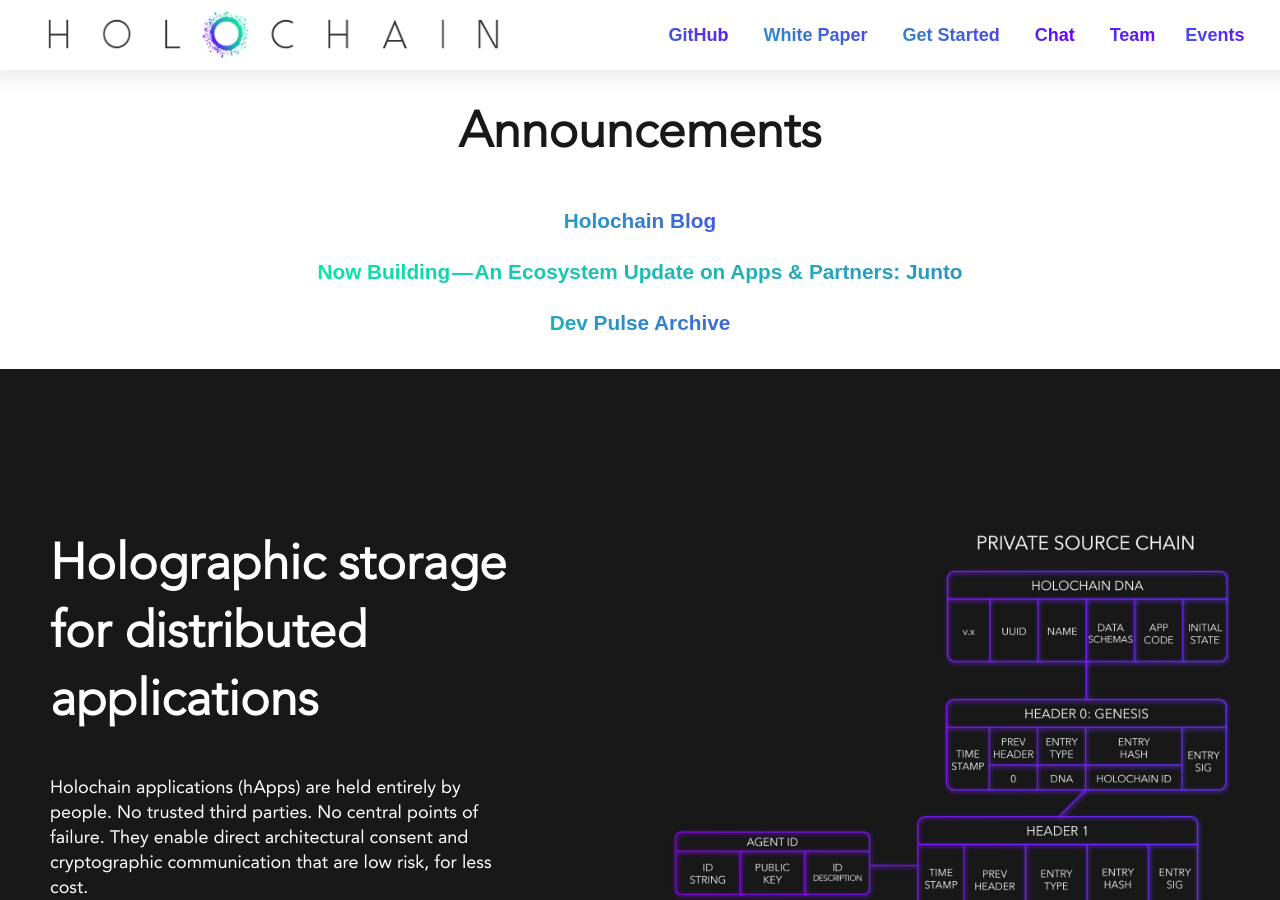
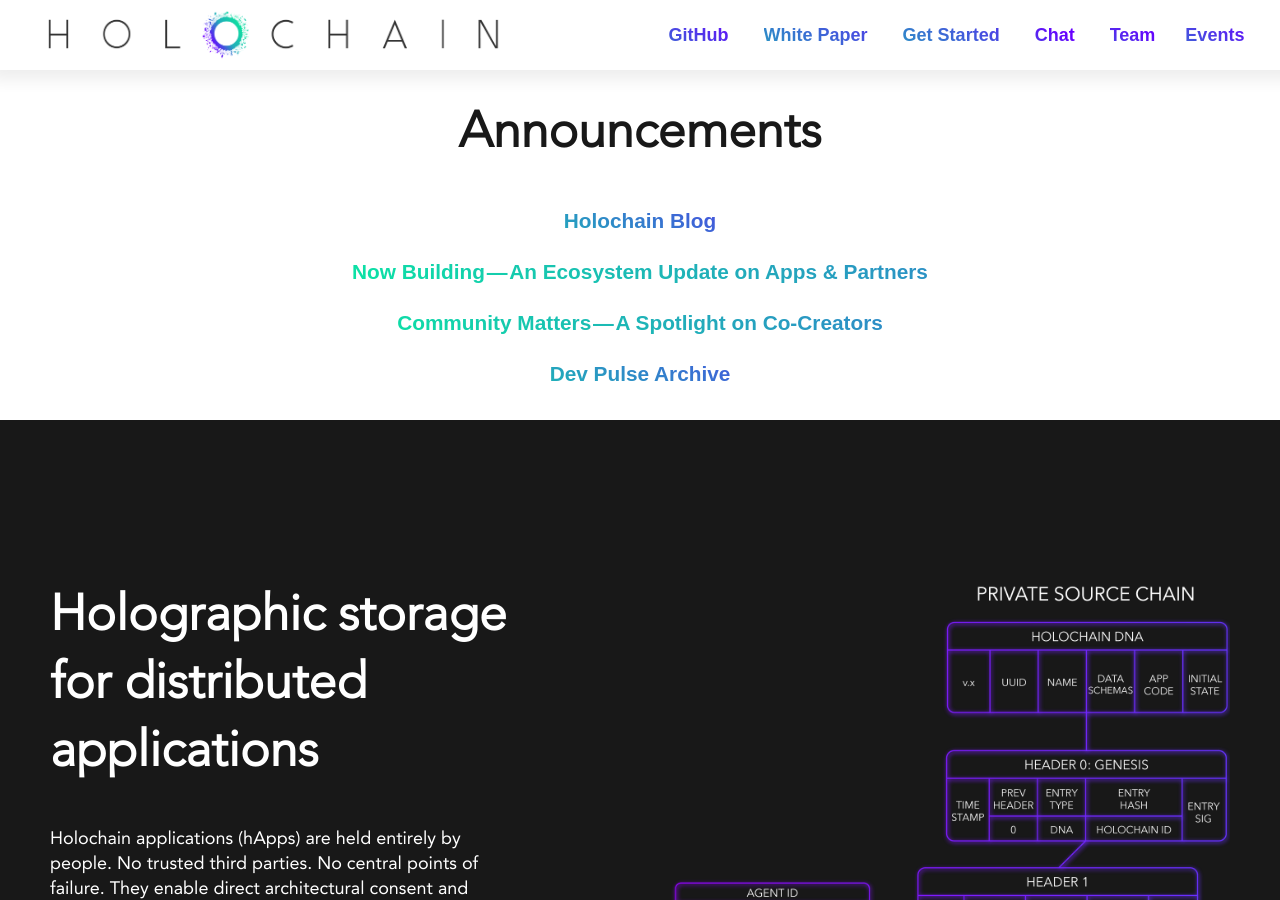
Before and after one commit to holochain/website, a Jekyll site: the page built from index.md, in a window 1280 px wide and 900 px high, scrolled down 7991 px. Built offline with Jekyll 4.4.1, drawn with Linux system fonts in a browser that asks for light colours; nearby versions of some CDN libraries.

Commit message:
Added more blog sections
Community Matter, Now Building

```diff
--- a/_sections/resources.html
+++ b/_sections/resources.html
@@ -18,8 +18,8 @@
         <a class=\"button\" href=\"/#curve-hackathon\">Hackathons</a></p>
         <h2>Announcements</h2>
         <p style=\"font-weight: 600; font-size: 1.3em;\"><a href=\"https://medium.com/holochain\" rel=\"nofollow\" target=\"_blank\" style=\"text-decoration: none !important;\">Holochain Blog</a></p>
-        <p style=\"font-weight: 600; font-size: 1.3em;\"><a href=\"https://medium.com/holochain/junto-a-new-breed-of-social-media-powered-by-holochain-1faeff487f1d\" rel=\"nofollow\" target=\"_blank\">Now Building — An Ecosystem Update on Apps & Partners: Junto</a></p>
-
+        <p style=\"font-weight: 600; font-size: 1.3em;\"><a href=\"https://medium.com/holochain/tagged/now-building\" rel=\"nofollow\" target=\"_blank\">Now Building — An Ecosystem Update on Apps & Partners</a></p>
+        <p style=\"font-weight: 600; font-size: 1.3em;\"><a href=\"https://medium.com/holochain/tagged/community-matters\" rel=\"nofollow\" target=\"_blank\">Community Matters — A Spotlight on Co-Creators</a></p>
         <p style=\"font-weight: 600; font-size: 1.3em;\"><a href=\"https://medium.com/holochain/tagged/dev-pulse\" rel=\"nofollow\" target=\"_blank\">Dev Pulse Archive</a></p>
         "
     section: resources
```
